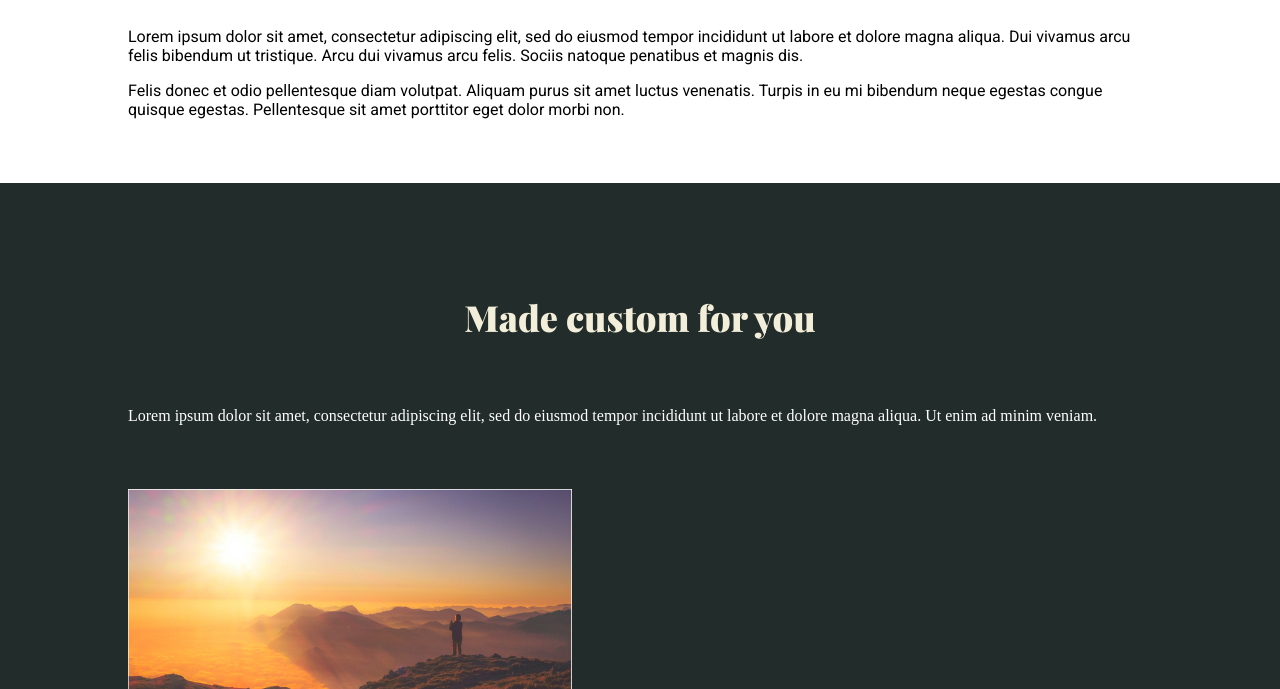
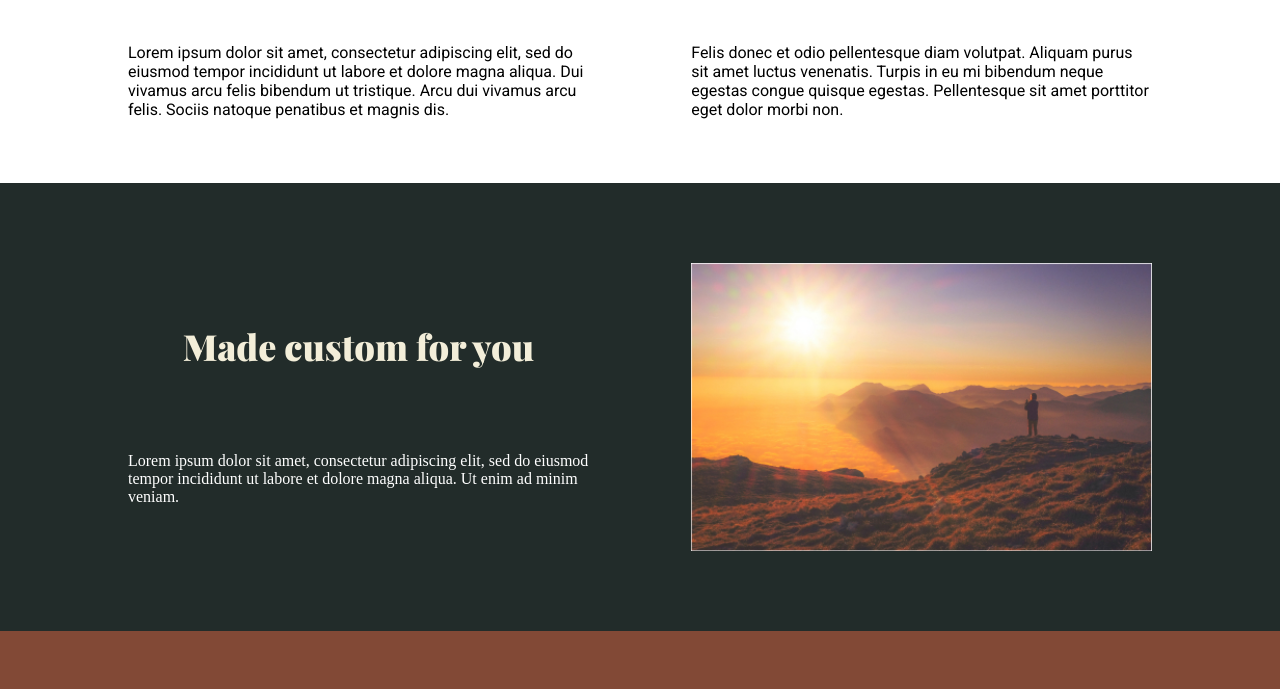
Before and after one commit to sweetraare/Conquering-Responsive-Layouts, a plain HTML site: page challenge08/index.html in a window 1280 px wide. Shown: the part 591-1280 px from the top of the page. Drawn offline with nearby package versions, Linux system fonts and the light colour scheme.

Commit message:
Challenge 18. Add media querys

```diff
--- a/challenge08/style.css
+++ b/challenge08/style.css
@@ -26,7 +26,9 @@ img {
 }
 
 .col {
+  display: flex;
   flex-direction: column;
+  justify-content: center;
 }
 
 .text-white {
@@ -91,3 +93,19 @@ img {
   background: #824936;
   padding: 5em 0;
 }
+
+/* MEDIA QUERYS */
+
+@media (min-width: 600px) {
+  .row {
+    display: flex;
+    flex-direction: row;
+    justify-content: space-between;
+  }
+  .col {
+    width: 45%;
+  }
+  .text-white {
+    padding-bottom: 0;
+  }
+}
```
Also changed, not shown: 1 other file.
